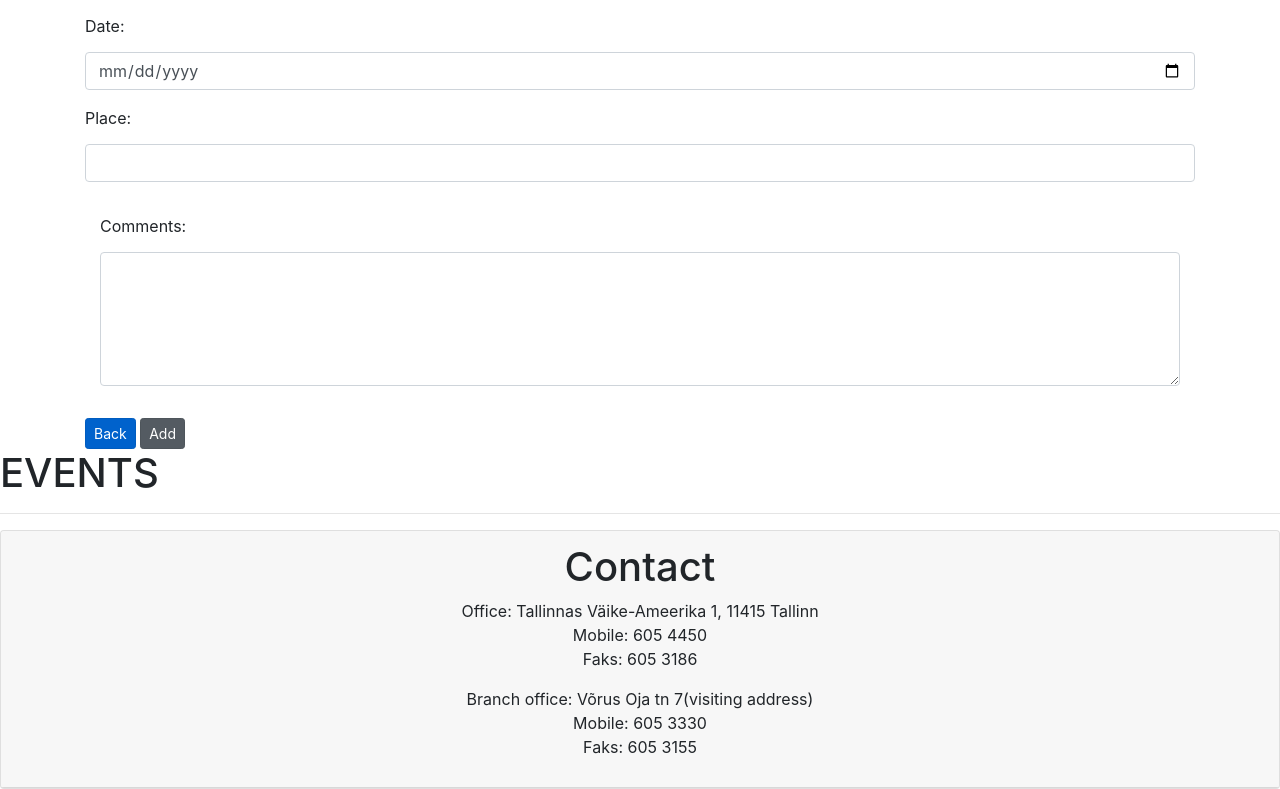
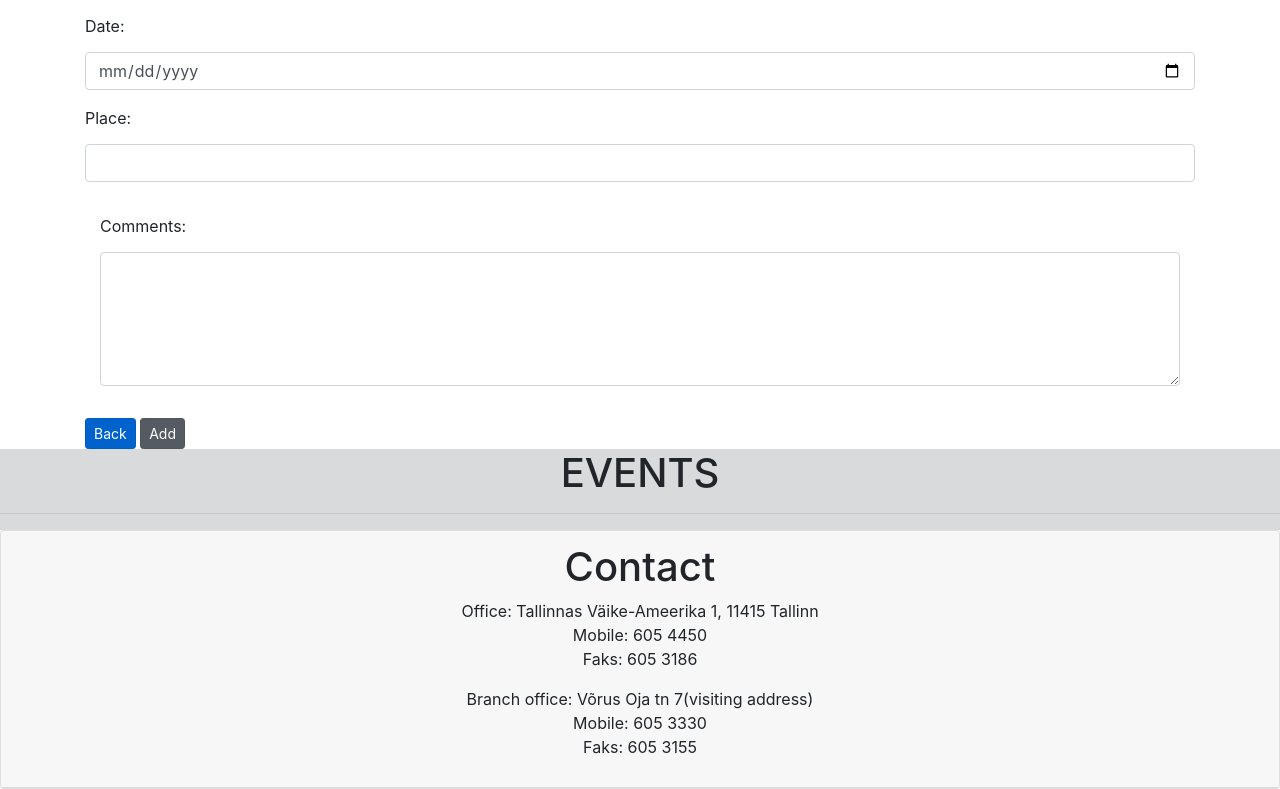
Before and after one commit to mikk369/NET, a website: page addevent.html in a window 1280 px wide. Shown: the part 912-1701 px from the top of the page. Drawn offline with nearby package versions, Linux system fonts and the light colour scheme.

Commit message:
styles for events

```diff
--- a/css/styles.css
+++ b/css/styles.css
@@ -23,3 +23,11 @@
 .col-md-4 {
   font-size: 0;
 }
+.event-container {
+  text-align: center;
+  justify-content: center;
+  display: block;
+  background-color: rgb(216, 218, 219);
+  /* margin-top: 9px; */
+  overflow-y: hidden;
+}
```
